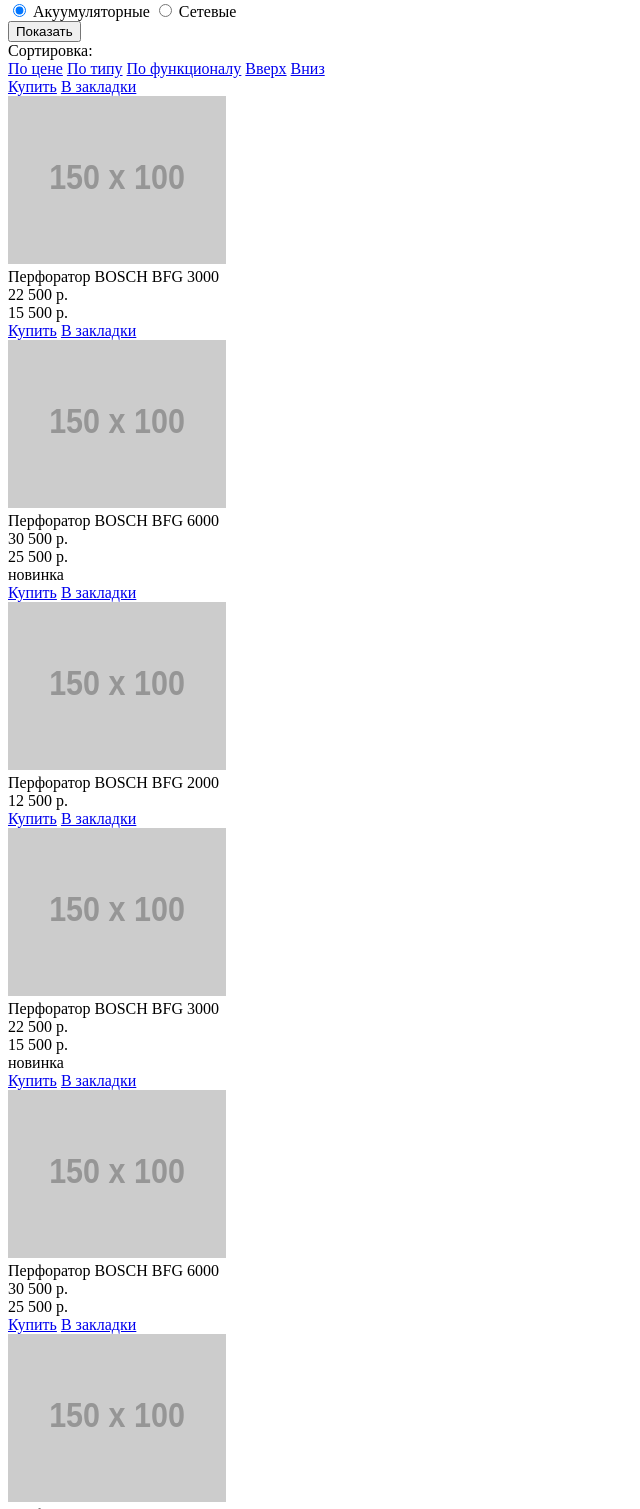
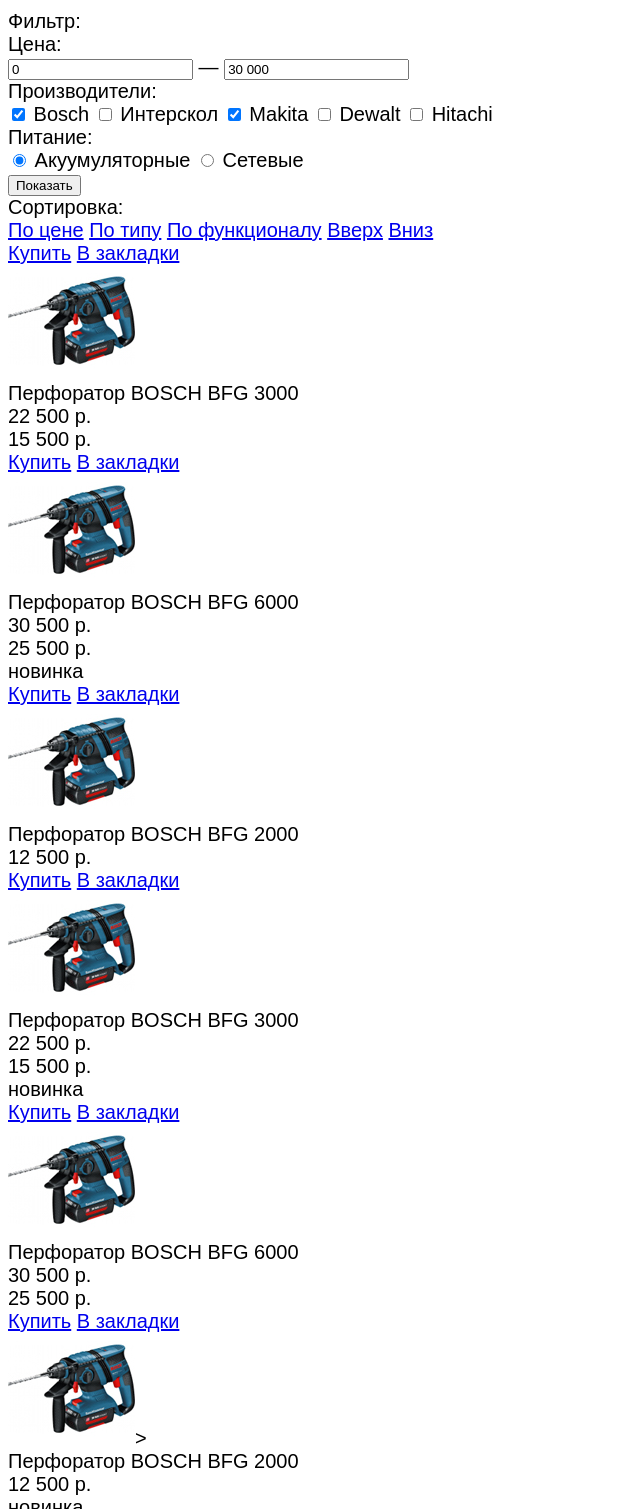
Before and after one commit to Eol217/153267-technomart, a plain HTML site: page catalog.html in a window 1280 px wide. Shown: the part 580-2089 px from the top of the page, without its empty margins (0-640 px from the left). Drawn offline with Linux system fonts and the light colour scheme; placeholder pictures from the web are drawn by us.

Commit message:
картинки

```diff
--- a/catalog.html
+++ b/catalog.html
@@ -3,6 +3,7 @@
    <head>
 <meta charset="utf-8">
 <title>Техномарт</title>
+<link rel="stylesheet" href="css/style.css">
   </head>
   <body>
             <header class="main-header">
@@ -145,7 +146,7 @@
                                 <a href="#" class="bookmark">В закладки</a>
                             </div>
                             <div class="catalog-item-image">
-                                <img width="218" height="168" src="http://placehold.it/150x100" alt="Перфоратор">
+                                <img width="127" height="112" src="img/img-catalog-item-2.jpg" alt="Перфоратор">
                             </div>
                             <div class="catalog-item-title">Перфоратор BOSCH BFG 3000</div>
                             <div class="catalog-item-discount">22 500 р.</div>
@@ -157,7 +158,7 @@
                                 <a href="#" class="bookmark">В закладки</a>
                             </div>
                             <div class="catalog-item-image">
-                                <img width="218" height="168" src="http://placehold.it/150x100" alt="Перфоратор">
+                                <img width="127" height="112" src="img/img-catalog-item-2.jpg" alt="Перфоратор">
                             </div>
                             <div class="catalog-item-title">Перфоратор BOSCH BFG 6000</div>
                             <div class="catalog-item-discount">30 500 р.</div>
@@ -170,7 +171,7 @@
                                 <a href="#" class="bookmark">В закладки</a>
                             </div>
                             <div class="catalog-item-image">
-                                <img width="218" height="168" src="http://placehold.it/150x100" alt="Перфоратор">
+                               <img width="127" height="112" src="img/img-catalog-item-2.jpg" alt="Перфоратор">
                             </div>
                             <div class="catalog-item-title">Перфоратор BOSCH BFG 2000</div>
                             <div class="catalog-item-discount"></div>
@@ -182,7 +183,7 @@
                                 <a href="#" class="bookmark">В закладки</a>
                             </div>
                             <div class="catalog-item-image">
-                                <img width="218" height="168" src="http://placehold.it/150x100" alt="Перфоратор">
+                                <img width="127" height="112" src="img/img-catalog-item-2.jpg" alt="Перфоратор">
                             </div>
                             <div class="catalog-item-title">Перфоратор BOSCH BFG 3000</div>
                             <div class="catalog-item-discount">22 500 р.</div>
@@ -195,7 +196,7 @@
                                 <a href="#" class="bookmark">В закладки</a>
                             </div>
                             <div class="catalog-item-image">
-                                <img width="218" height="168" src="http://placehold.it/150x100" alt="Перфоратор">
+                                <img width="127" height="112" src="img/img-catalog-item-2.jpg" alt="Перфоратор">
                             </div>
                             <div class="catalog-item-title">Перфоратор BOSCH BFG 6000</div>
                             <div class="catalog-item-discount">30 500 р.</div>
@@ -207,7 +208,7 @@
                                 <a href="#" class="bookmark">В закладки</a>
                             </div>
                             <div class="catalog-item-image">
-                                <img width="218" height="168" src="http://placehold.it/150x100" alt="Перфоратор">
+                                <img width="127" height="112" src="img/img-catalog-item-2.jpg" alt="Перфоратор">>
                             </div>
                             <div class="catalog-item-title">Перфоратор BOSCH BFG 2000</div>
                             <div class="catalog-item-discount"></div>
@@ -220,7 +221,7 @@
                                 <a href="#" class="bookmark">В закладки</a>
                             </div>
                             <div class="catalog-item-image">
-                                <img width="218" height="168" src="http://placehold.it/150x100" alt="Перфоратор">
+                                <img width="127" height="112" src="img/img-catalog-item-2.jpg" alt="Перфоратор">р">
                             </div>
                             <div class="catalog-item-title">Перфоратор BOSCH BFG 3000</div>
                             <div class="catalog-item-discount">22 500 р.</div>
@@ -232,7 +233,7 @@
                                 <a href="#" class="bookmark">В закладки</a>
                             </div>
                             <div class="catalog-item-image">
-                                <img width="218" height="168" src="http://placehold.it/150x100" alt="Перфоратор">
+                               <img width="127" height="112" src="img/img-catalog-item-2.jpg" alt="Перфоратор">
                             </div>
                             <div class="catalog-item-title">Перфоратор BOSCH BFG 6000</div>
                             <div class="catalog-item-discount">30 500 р.</div>
@@ -244,7 +245,7 @@
                                 <a href="#" class="bookmark">В закладки</a>
                             </div>
                             <div class="catalog-item-image">
-                                <img width="218" height="168" src="http://placehold.it/150x100" alt="Перфоратор">
+                                <img width="127" height="112" src="img/img-catalog-item-2.jpg" alt="Перфоратор">
                             </div>
                             <div class="catalog-item-title">Перфоратор BOSCH BFG 2000</div>
                             <div class="catalog-item-discount"></div>
```
